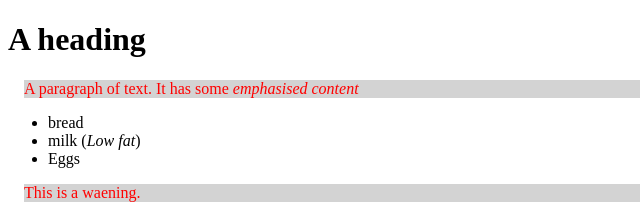
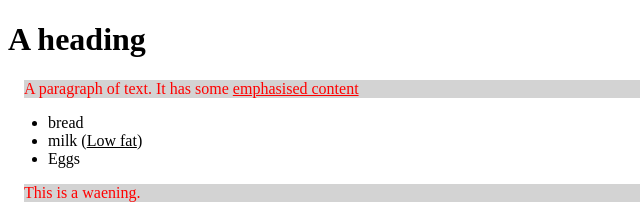
Before and after one commit to 10041993/Powercoders, a plain HTML site: page scratch/css.html in a window 1280 px wide. Shown: the top 215 px of the page, 0-640 px from the left. Drawn offline with Linux system fonts and the light colour scheme.

Commit message:
css.style

```diff
--- a/scratch/style.css
+++ b/scratch/style.css
@@ -1,3 +1,9 @@
+em{
+  font-style: normal;
+  text-decoration: underline;
+}
+
+
 p#foohter{
   border-top: 1px solid black;
   background-color: white;
```
